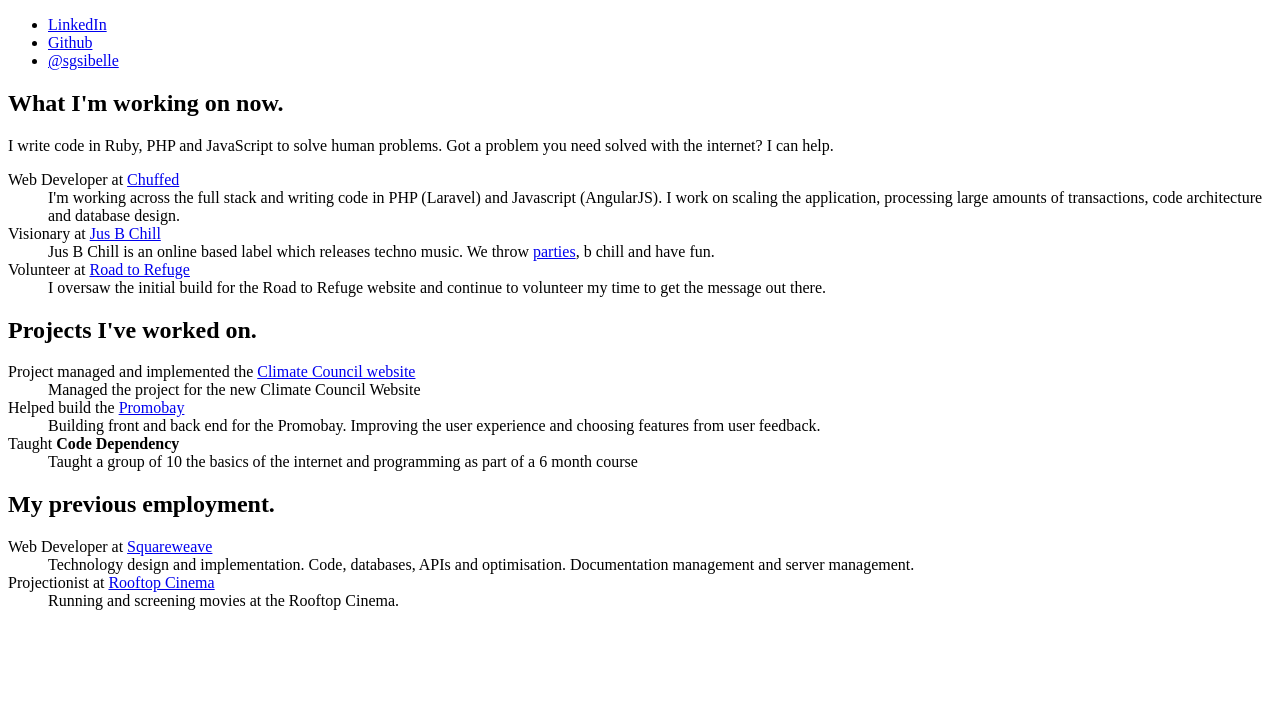
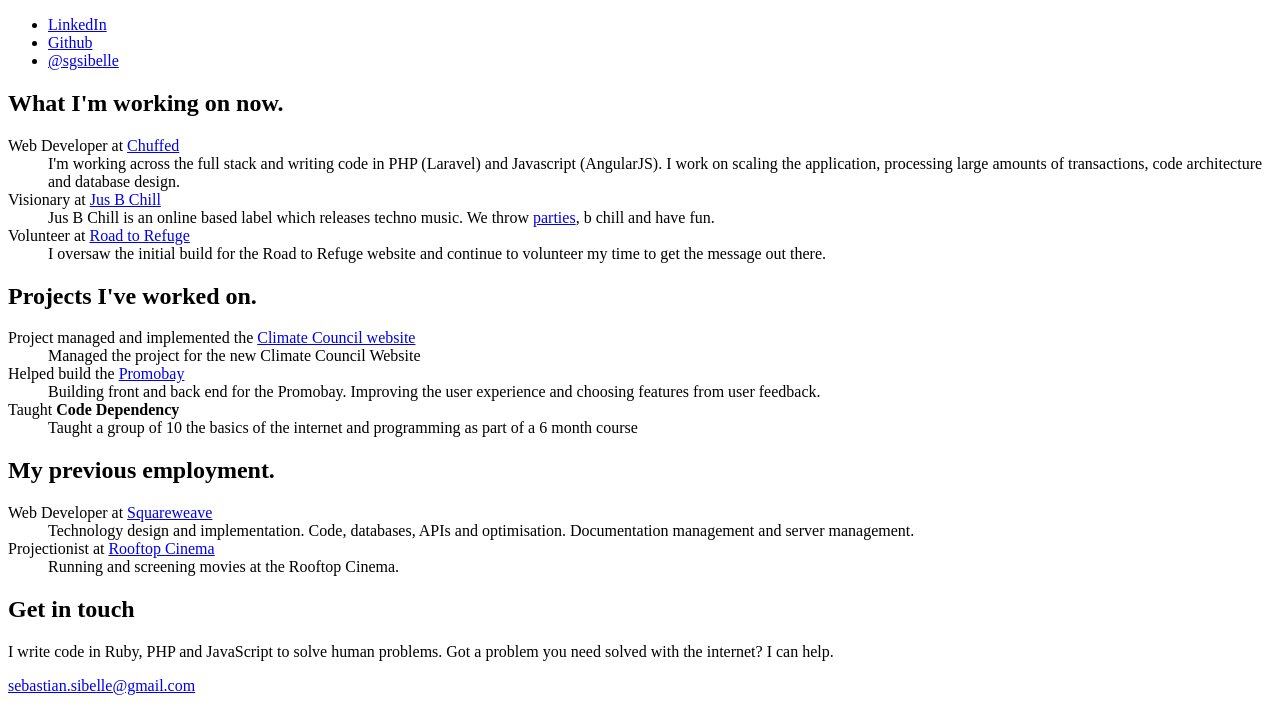
Before and after one commit to sebastiansibelle/sebastian-sibelle-app, a PHP site: template htdocs/app/theme/default/templates/home/home.php in a window 1280 px wide. Shown: the part 145-856 px from the top of the page. Before the commit the page ends 755 px from the top, so only its background shows below. Run offline with PHP 8.4, Linux system fonts and the light colour scheme; the template is opened without the code that fills it, so the values that code supplies are empty; some libraries are stand-ins or nearby versions.

Commit message:
Updated home witha  better call to action

```diff
--- a/htdocs/app/theme/default/templates/home/home.php
+++ b/htdocs/app/theme/default/templates/home/home.php
@@ -19,13 +19,12 @@
 			</aside>
 			<section>
 				<h2>What I'm working on now.</h2>
-				<p class="lead">I write code in Ruby, PHP and JavaScript to solve human problems. Got a problem you need solved with the internet? I can help.</p>
 				<dl class="projects">
 					<dt>Web Developer at <a href="https://chuffed.org">Chuffed</a><dt><dd>I'm working across the full stack and writing code in PHP (Laravel) and Javascript (AngularJS). I work on scaling the application, processing large amounts of transactions, code architecture and database design.</dd>
 					<dt>Visionary at <a href="http://jusbchill.com">Jus B Chill</a><dt><dd> Jus B Chill is an online based label which releases techno music. We throw <a href="http://jusbchill.com/coolroom">parties</a>, b chill and have fun.</dd>
 					<dt>Volunteer at <a href="http://roadtorefuge.org.au">Road to Refuge</a></dt><dd> I oversaw the initial build for the Road to Refuge website and continue to volunteer my time to get the message out there.</dd>
 					<!-- <dt> of <a href="http://capsule.vc">Capsule</a></dt><dd>Three piece band of rocking out internet and doing projects together like pals.</dd> -->
-				</ul>
+				</dl>
 			</section>
 			<section>
 				<h2>Projects I've worked on.</h2>
@@ -34,15 +33,21 @@
 					<dt>Helped build the <a href="http://promobay.org">Promobay</a><dt><dd>Building front and back end for the Promobay. Improving the user experience and choosing features from user feedback.</dd>
 					<dt>Taught <strong>Code Dependency</strong></dt><dd> Taught a group of 10 the basics of the internet and programming as part of a 6 month course</dd>
 					<!-- <dt>Built <a href="http://goatremix.com">Goat Remix Dot Com</a> in an afternoon</dt><dd> Built a site to agreggate goat remix videos on youtube so you can have goats all day long!</dd> -->
-				</ul>
+				</dl>
 			</section>
 			<section>
 				<h2>My previous employment.</h2>
 				<dl class="projects">
 					<dt>Web Developer at <a href="http://squareweave.com.au">Squareweave</a><dt><dd>Technology design and implementation. Code, databases, APIs and optimisation. Documentation management and server management.</dd>
 					<dt>Projectionist at <a href="http://rooftopcinema.com.au">Rooftop Cinema</a><dt><dd>Running and screening movies at the Rooftop Cinema.</dd>
-				</ul>
+				</dl>
 			</section>
+			<section>
+				<h2>Get in touch</h2>
+				<p class="lead">I write code in Ruby, PHP and JavaScript to solve human problems. Got a problem you need solved with the internet? I can help.</p>
+				<p><a href="mailto:sebastian.sibelle@gmail.com">sebastian.sibelle@gmail.com</a></p>
+			</section>
+
 		</div>
 	</article>
 
```
